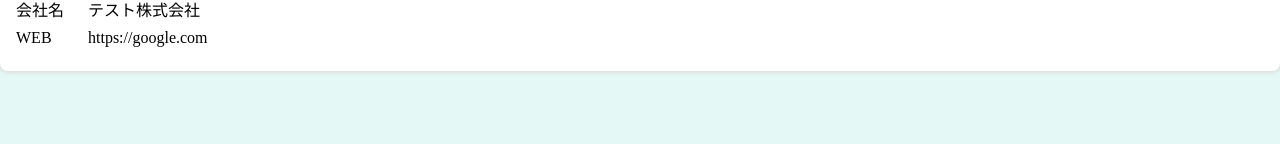
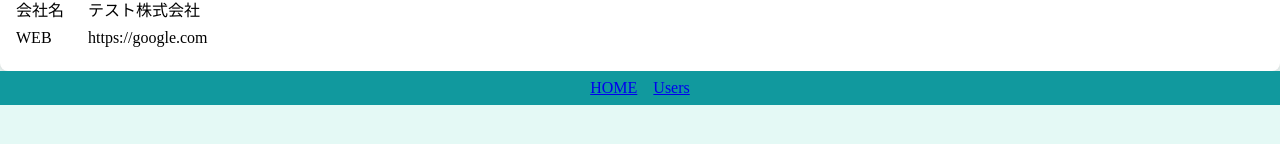
Before and after one commit to Omitsusan199411/react-atomic-design-practice, a React (Create React App) app: page /users in a window 1280 px wide. Shown: the part 342-486 px from the top of the page. Built offline with nearby package versions, Linux system fonts and the light colour scheme.

Commit message:
footerの作成

```diff
--- a/src/App.jsx
+++ b/src/App.jsx
@@ -4,7 +4,7 @@ import { PrimaryButton } from "./components/atoms/button/PrimaryButton";
 import { SecondaryButton } from "./components/atoms/button/SecondaryButton";
 import { SearchInput } from "./components/molecules/SearchInput";
 import { UserCard } from "./components/organisms/user/UserCard";
-import { HeaderOnly } from "./components/templates/HeaderOnly";
+import { DefaultLayout } from "./components/templates/DefaultLayout";
 import "./styles.css";
 
 const user = {
@@ -22,10 +22,10 @@ const user = {
 export const App = () => {
   return (
     <BrowserRouter>
-      <HeaderOnly>
+      <DefaultLayout>
         <SearchInput />
         <UserCard user={user} />
-      </HeaderOnly>
+      </DefaultLayout>
     </BrowserRouter>
   );
 };
--- /dev/null
+++ b/src/components/atoms/footer/Footer.jsx
@@ -0,0 +1,29 @@
+import styled from "styled-components";
+
+import { Switch, Route, Link } from "react-router-dom";
+
+export const Footer = () => {
+  return (
+    <>
+      <SFooter>
+        <SLink to="/">HOME</SLink>
+        <SLink to="/users">Users</SLink>
+      </SFooter>
+      <Switch>
+        <Route path="/"></Route>
+        <Route path="/users"></Route>
+      </Switch>
+    </>
+  );
+};
+
+const SFooter = styled.footer`
+  background-color: #11999e;
+  color: #fff;
+  text-align: center;
+  padding: 8px 0;
+`;
+
+const SLink = styled(Link)`
+  margin: 0px 8px;
+`;
--- /dev/null
+++ b/src/components/templates/DefaultLayout.jsx
@@ -0,0 +1,13 @@
+import { Header } from "../atoms/header/Header";
+import { Footer } from "../atoms/footer/Footer";
+
+export const DefaultLayout = (props) => {
+  const { children } = props;
+  return (
+    <>
+      <Header />
+      {children}
+      <Footer />
+    </>
+  );
+};
```
Also changed, not shown: src/components/templates/DefalutLayout.jsx (deleted).
